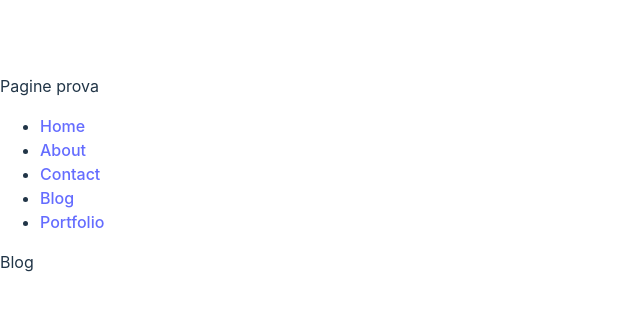
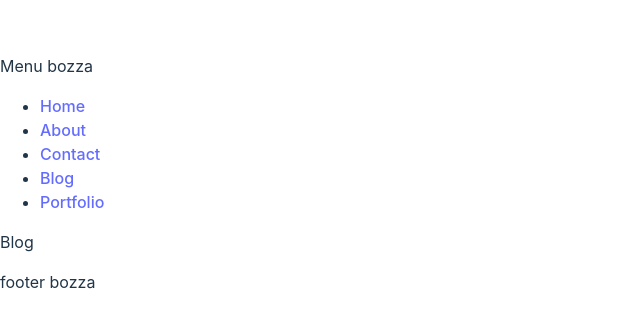
Before and after one commit to GiuseppeCaci/React-Sass-My-Portfolio, a React (Vite) app: page /blog in a window 1280 px wide. Shown: the part 226-554 px from the top of the page, without its empty margins (0-640 px from the left). Built offline with nearby package versions, Linux system fonts and the light colour scheme.

Commit message:
creato navBar e Footer bozze e sistemata alberatura routing

```diff
--- /dev/null
+++ b/src/components/Footer.jsx
@@ -0,0 +1,10 @@
+import React from "react";
+
+
+const Footer = () => (
+    <div>
+        <p>footer bozza</p>
+    </div>
+)
+
+export default Footer
--- /dev/null
+++ b/src/components/NavBar.jsx
@@ -0,0 +1,24 @@
+import React from "react";
+import { Link } from "react-router-dom";
+
+
+const NavBar = () => {
+
+
+    return(
+        <>
+         <div>
+      <p>Menu bozza</p>
+      <ul>
+        <li><Link to="/">Home</Link></li>
+        <li><Link to="/about">About</Link></li>
+        <li><Link to="/contact">Contact</Link></li>
+        <li><Link to="/blog">Blog</Link></li>
+        <li><Link to="/portfolio">Portfolio</Link></li>
+      </ul>
+      </div>
+        </>
+    )
+}
+
+export default NavBar
--- a/src/routes/AppRoutes.jsx
+++ b/src/routes/AppRoutes.jsx
@@ -1,29 +1,30 @@
 import React from "react";
 import { Suspense, lazy } from "react";
-import { BrowserRouter as Router, Route, Routes,Link } from "react-router-dom";
+import { BrowserRouter as Router, Route, Routes, Link } from "react-router-dom";
 //pages
-const Home = lazy(() => import('../pages/Home'))
-const About = lazy(() => import('../pages/About'))
-const Contact = lazy(() => import('../pages/Contact'))
-const Portfolio = lazy(() => import('../pages/Portfolio'))
-const Blog = lazy(() => import('../pages/Blog'))
+const Home = lazy(() => import("../pages/Home"));
+const About = lazy(() => import("../pages/About"));
+const Contact = lazy(() => import("../pages/Contact"));
+const Portfolio = lazy(() => import("../pages/Portfolio"));
+const Blog = lazy(() => import("../pages/Blog"));
 //components
 import Loading from "../components/Loading";
-import NavBarProva from "../components/NavBarProva";
+import Layout from "./Layout";
 
 const AppRoutes = () => (
-    <Router>
-    <Suspense fallback={<Loading/>}>
-    <NavBarProva></NavBarProva>
+  <Router>
+    <Suspense fallback={<Loading />}>
       <Routes>
-        <Route path="/" element={<Home />} />
-        <Route path="/about" element={<About />} />
-        <Route path="/contact" element={<Contact />} />
-        <Route path="/portfolio" element={<Portfolio />} />
-        <Route path="/blog" element={<Blog />} />
+        <Route path="/" element={<Layout />}>
+          <Route index element={<Home />} />
+          <Route path="/about" element={<About />} />
+          <Route path="/contact" element={<Contact />} />
+          <Route path="/portfolio" element={<Portfolio />} />
+          <Route path="/blog" element={<Blog />} />
+        </Route>
       </Routes>
     </Suspense>
   </Router>
 );
 
-export default AppRoutes
+export default AppRoutes;
--- /dev/null
+++ b/src/routes/Layout.jsx
@@ -0,0 +1,20 @@
+import React from "react";
+import { Outlet } from "react-router-dom";
+
+//components
+import NavBar from "../components/NavBar";
+import Footer from "../components/Footer";
+
+
+const Layout = () => (
+    <div>
+     <NavBar/>
+        <main>
+            <Outlet/>
+        </main>
+    <Footer/>
+    </div>
+)
+
+
+export default Layout
```
